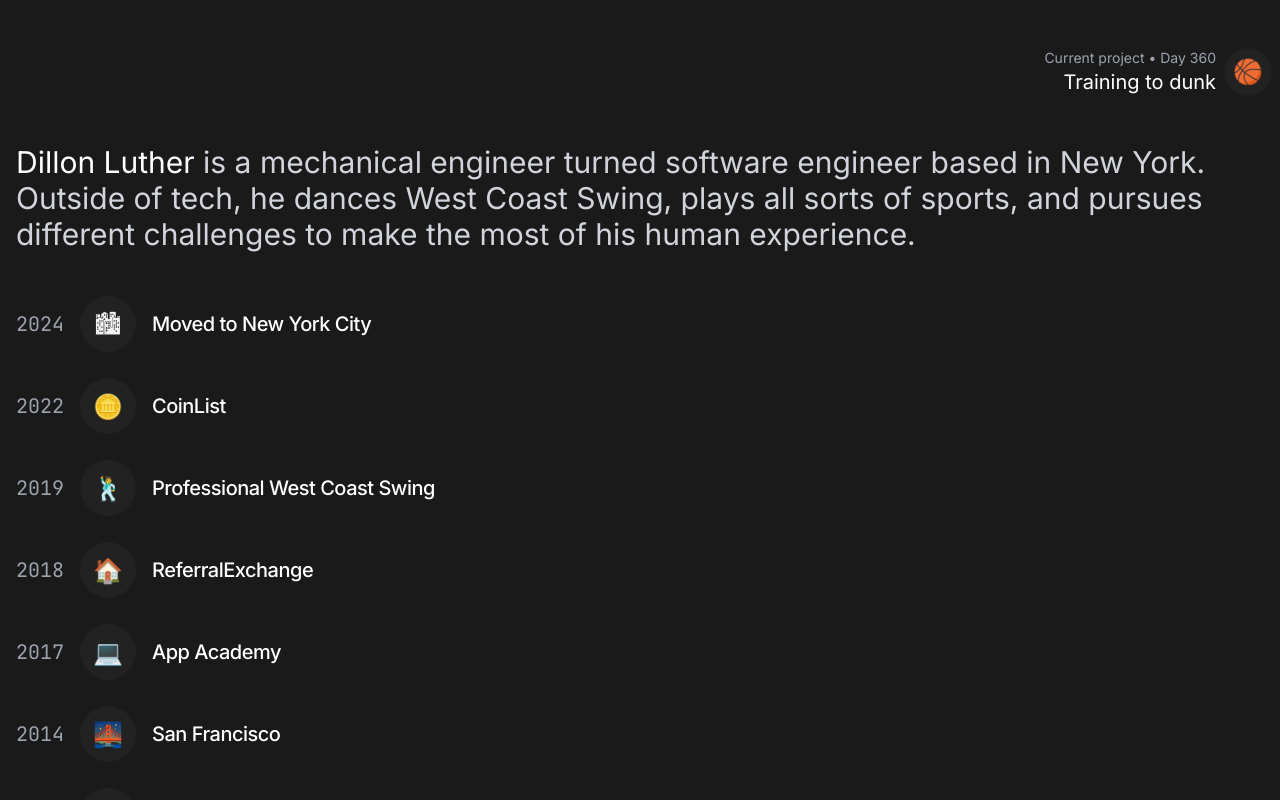
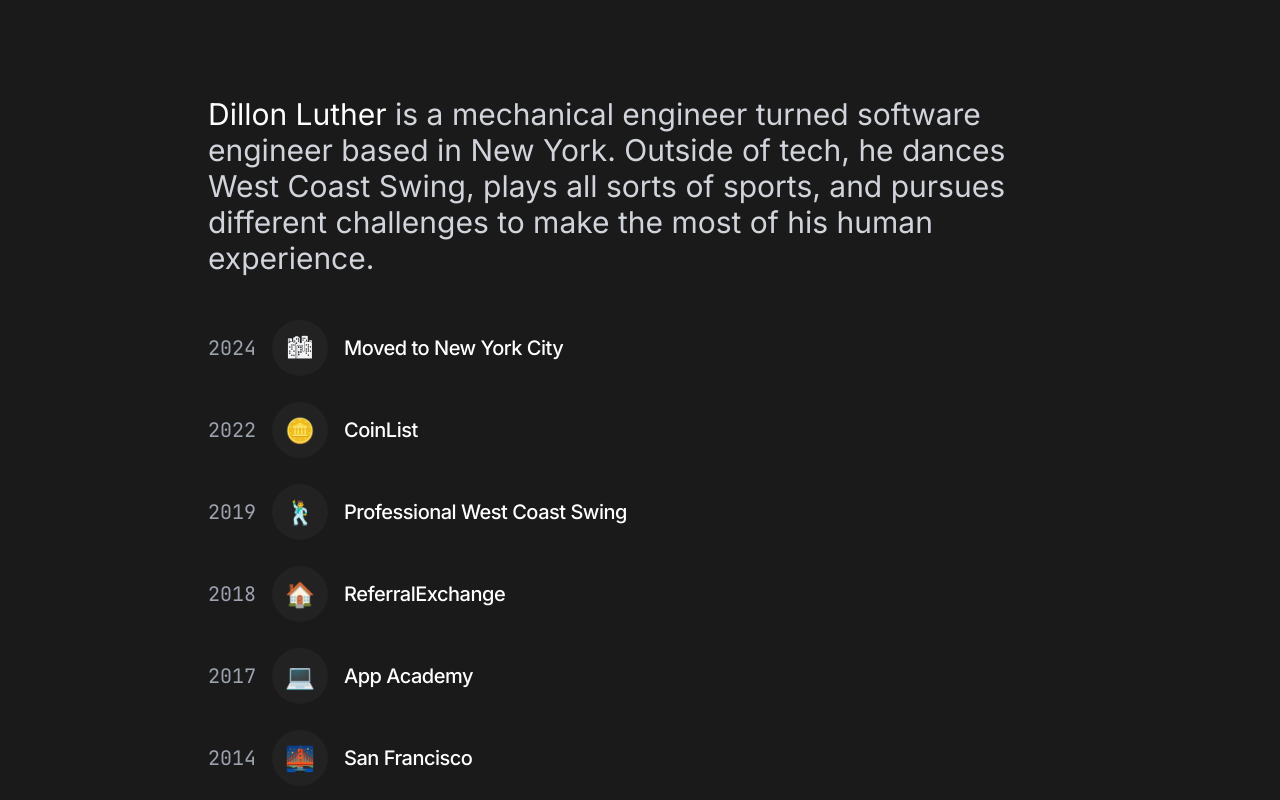
Before and after one commit to dtluther/dtluther.github.io, a React (Vite) app: page / in a window 1280 px wide. Shown: the top 800 px of the page. Built offline with nearby package versions, Linux system fonts and the light colour scheme.

Commit message:
Hide current project header

```diff
--- a/src/pages/Home.tsx
+++ b/src/pages/Home.tsx
@@ -104,7 +104,7 @@
 
 // Main component
 const HomePage: FC = () => {
-  const isHeaderVisible = true;
+  const isHeaderVisible = false;
   const HEADER_WIDTH = 232; // px (includes content gap)
 
   const containerClasses = `mx-auto ${isHeaderVisible ? 'max-w-7xl' : 'max-w-4xl'} px-4`;
```
